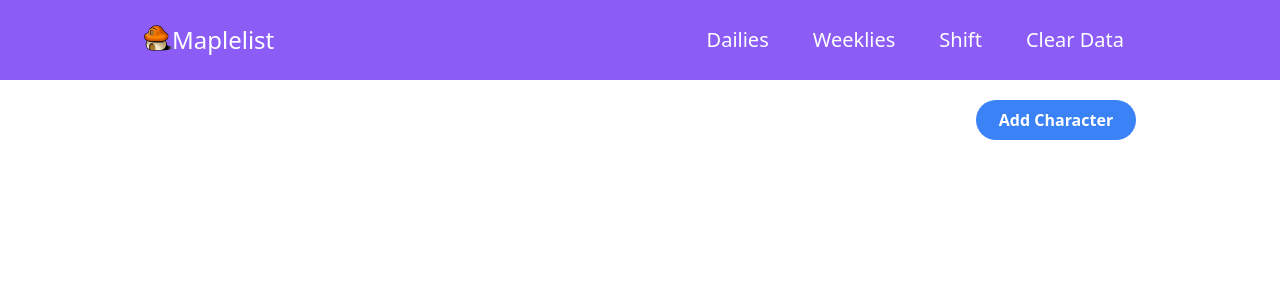
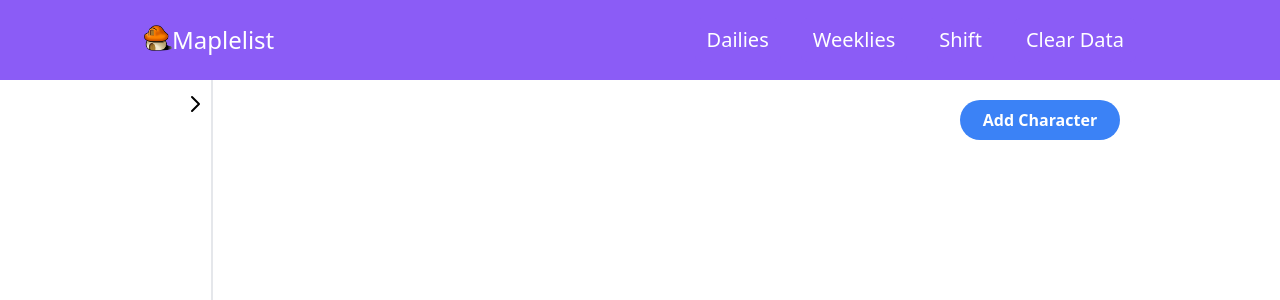
Before and after one commit to ngovictor20/maplestorychecklist, a React (Create React App) app: page / in a window 1280 px wide. Shown: the top 300 px of the page. Built offline with nearby package versions, Linux system fonts and the light colour scheme; what @tailwindcss/typography would draw is missing.

Commit message:
added sidebar, moved character list to sidebar

```diff
--- a/src/components/Character/CharacterList.tsx
+++ b/src/components/Character/CharacterList.tsx
@@ -43,16 +43,14 @@ const CharacterList: React.FC = () => {
     }, [])
 
     return (
-        <div className="grid grid-rows-1 grid-cols-2">
+        <div className="">
             {renderDialog()}
-            <div className="flex items-center py-5 gap-x-4">
+            <div className="flex flex-col items-center py-5 gap-x-4">
                 {charList && charList.map((char, index) => (
                     <CharacterCard {...{ index, name: char.name, className: char.class, level: char.level, selected: index === charIndex, toggleDialog }} key={char.name} />
                 ))}
             </div>
-            <button onClick={() => { toggleDialog(DialogType.addCharacter) }} className="col-start-2 bg-blue-500 hover:bg-blue-700 text-white font-bold py-2 px-4 rounded-full my-5 w-40 place-self-end self-start">
-                Add Character
-            </button>
+
         </div>
     )
 }
--- /dev/null
+++ b/src/components/Sidebar.tsx
@@ -0,0 +1,15 @@
+import React, { useState } from 'react'
+import CharacterList from 'components/Character/CharacterList'
+
+
+const Sidebar = () => {
+    const [isExpanded, setIsExpanded] = useState(false);
+    return (
+        <div className="border-r-2 top-20 bottom-0 w-1/6 left-0 absolute">
+            <img src={`${process.env.PUBLIC_URL}/chevron-${isExpanded ? "left" : "right"}.svg`} onClick={() => { setIsExpanded(!isExpanded) }} className="absolute cursor-pointer right-1 pt-3" alt="expand"/>
+            <CharacterList />
+        </div>
+    )
+}
+
+export default Sidebar
--- a/src/pages/AppRouter.tsx
+++ b/src/pages/AppRouter.tsx
@@ -2,16 +2,23 @@ import React from 'react'
 import Header from 'components/Header';
 import CharacterList from 'components/Character/CharacterList';
 import ChecklistRenderer from '../components/Checklist/ChecklistRenderer';
+import Sidebar from 'components/Sidebar';
+import useDialog from 'components/Dialog/useDialog';
+import { DialogType } from 'components/Dialog/types';
 
 const MainPage = () => {
-
+    const { renderDialog, toggleDialog } = useDialog();
     return (
         <div>
-                <Header />
-                <div className="lg:z-50 max-w-8xl px-36 container min-w-full h-screen">
-                    <CharacterList />
-                    <ChecklistRenderer/>
-                </div>
+            <Header />
+            <Sidebar />
+            <div className="lg:z-50 max-w-8xl px-36 container min-w-full h-screen">
+            {renderDialog()}
+                <button onClick={() => { toggleDialog(DialogType.addCharacter) }} className="bg-blue-500 hover:bg-blue-700 text-white font-bold py-2 px-4 rounded-full my-5 w-40 absolute right-40">
+                    Add Character
+                </button>
+                <ChecklistRenderer />
+            </div>
         </div>
     )
 }
```
